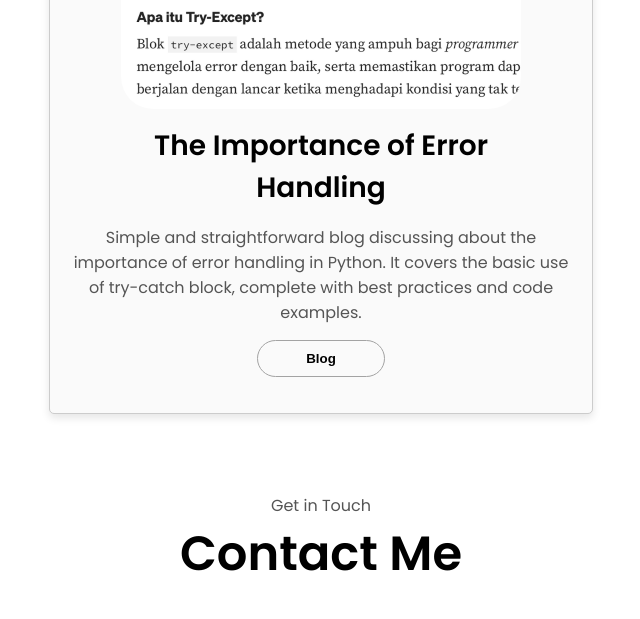
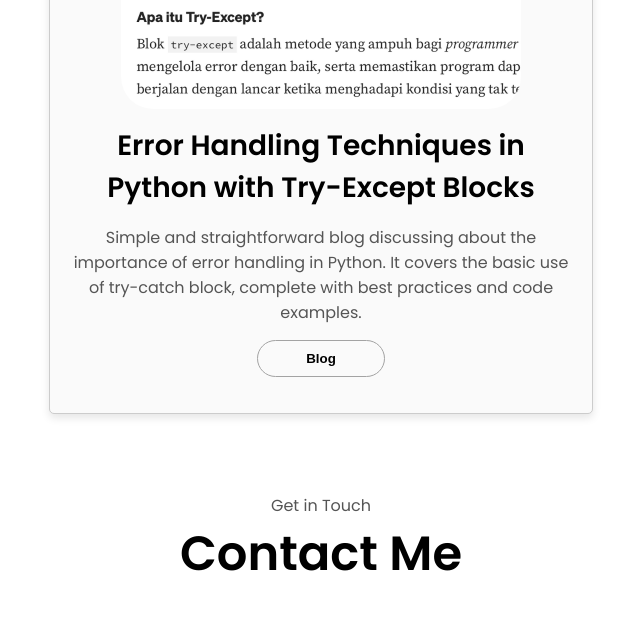
Before and after one commit to jeksilaen/web-portfolio, a plain HTML site: page index.html in a window 1280 px wide. Shown: the part 8600-9219 px from the top of the page, without its empty margins (319-959 px from the left). Drawn offline with Linux system fonts and the light colour scheme.

Commit message:
Update index.html

```diff
--- a/index.html
+++ b/index.html
@@ -528,7 +528,7 @@
         <div class="article-container">
           <img src="./assets/11.png" alt="Project 4" class="project-img" />
         </div>
-        <h2 class="experience-sub-title project-title" style="text-align: center;">The Importance of Error Handling</h2>
+        <h2 class="experience-sub-title project-title" style="text-align: center;">Error Handling Techniques in Python with Try-Except Blocks</h2>
         <p class="" style="text-align: center;">Simple and straightforward blog discussing about the importance of error handling in Python. It covers the basic use of try-catch block, complete with best practices and code examples.</p>
         <div class="btn-container" style="text-align: center; margin: 10px 0;">
           <button class="btn btn-color-2 project-btn" onclick="window.open('https://medium.com/@zachariabachtiar/teknik-penanganan-error-di-python-dengan-blok-try-except-4701aed980f7')" style="padding: 10px; margin: 5px;">Blog</button>
```
